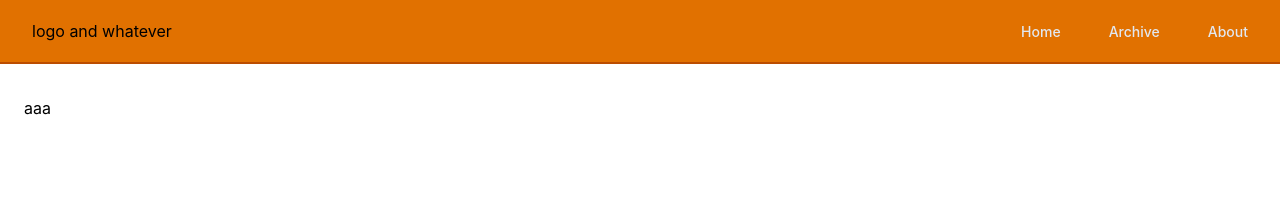
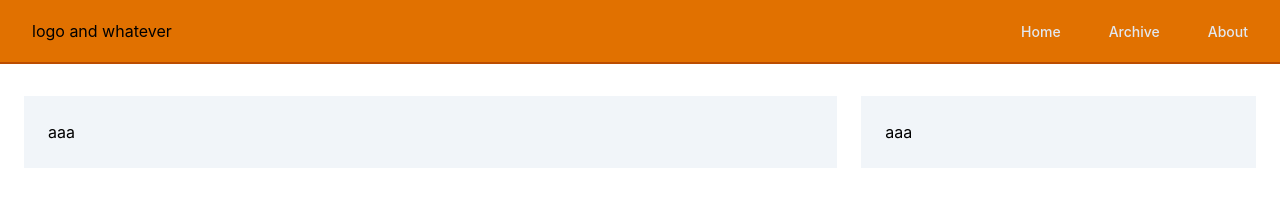
Before and after one commit to colinW1206/Tech_Trend_Analyser, a React (Vite) app in the folder frontend/: page / in a window 1280 px wide. Shown: the top 218 px of the page. Built offline with nearby package versions, Linux system fonts and the light colour scheme.

Commit message:
Frontend: update contentcontainer

```diff
--- a/frontend/src/components/Card.jsx
+++ b/frontend/src/components/Card.jsx
@@ -1,11 +1,13 @@
 import React from 'react';
 
-export default function Card({ children }) {
+export default function Card({ children, className = '' }) {
 
     return(
-        <div className='
-
-        '>
+        <div className={`
+            p-6
+            bg-slate-100
+            ${className}
+        `}>
             {children}
         </div>
     );
--- a/frontend/src/components/ContentContainer.jsx
+++ b/frontend/src/components/ContentContainer.jsx
@@ -16,6 +16,9 @@ export default function ContentContainer() {
                 <Card className="md:col-span-2">
                     aaa
                 </Card>
+                <Card className="md:col-span-1">
+                    aaa
+                </Card>
             </div>
 
         </main>
```
